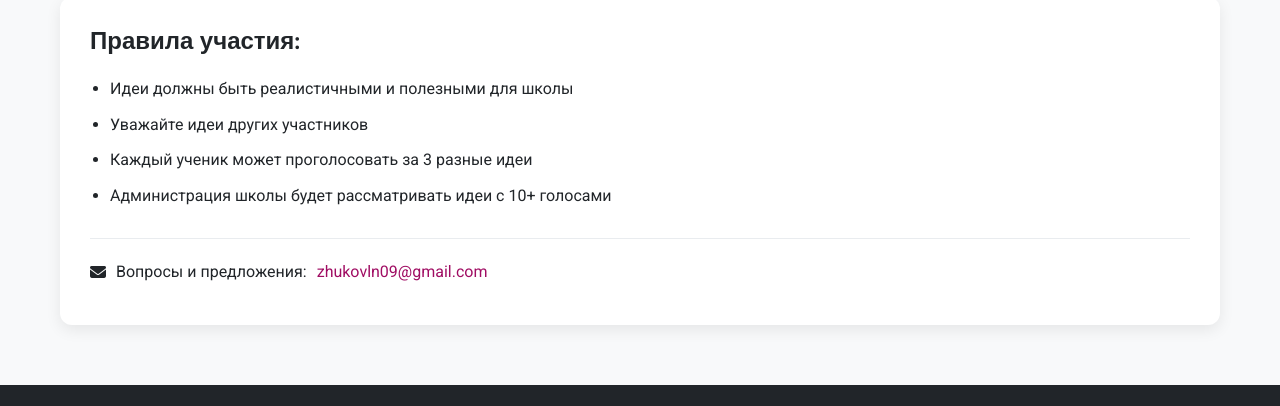
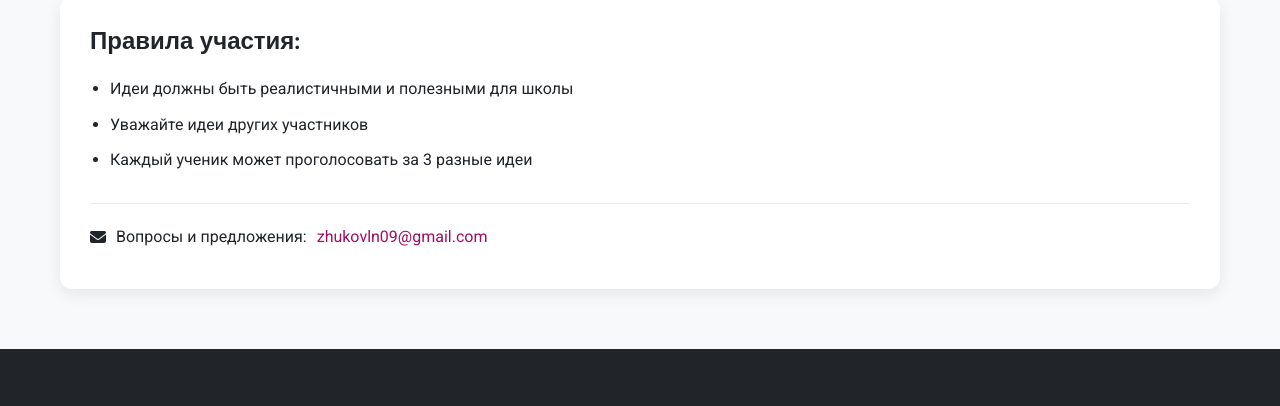
Before and after one commit to zhukovln09-dotcom/school-project-2026-, a website: page index.html in a window 1280 px wide. Shown: the part 3280-3686 px from the top of the page. Drawn offline with nearby package versions, Linux system fonts and the light colour scheme.

Commit message:
Update index.html

```diff
--- a/index.html
+++ b/index.html
@@ -181,7 +181,6 @@
                     <li>Идеи должны быть реалистичными и полезными для школы</li>
                     <li>Уважайте идеи других участников</li>
                     <li>Каждый ученик может проголосовать за 3 разные идеи</li>
-                    <li>Администрация школы будет рассматривать идеи с 10+ голосами</li>
                 </ul>
                 <div class="contact-info">
                     <p><i class="fas fa-envelope"></i> Вопросы и предложения: <a href="mailto:zhukovln09@gmail.com">zhukovln09@gmail.com</a></p>
```
